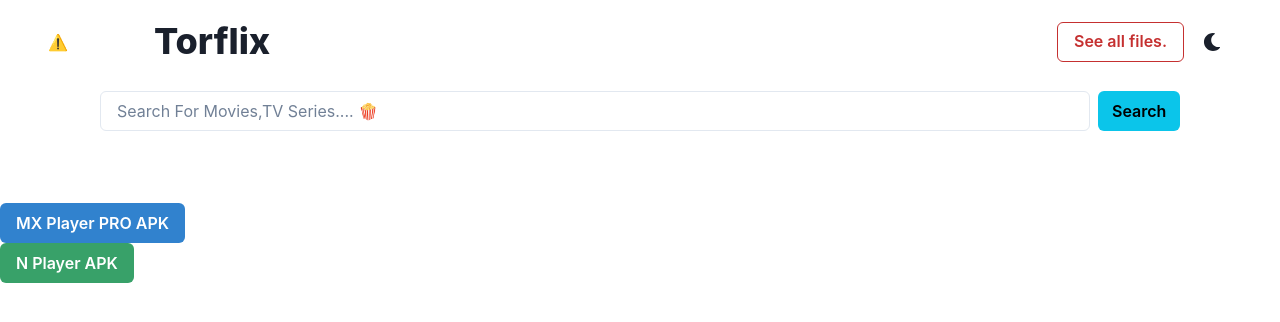
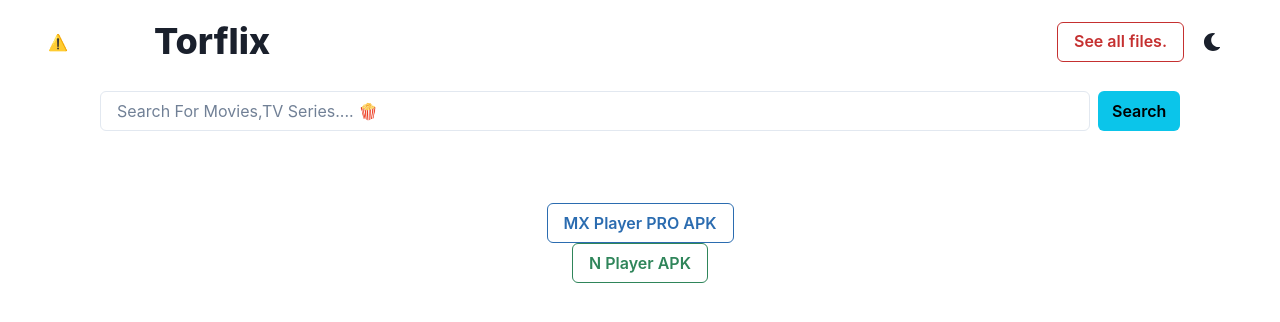
Before and after one commit to dgbkn/torflix, a Next.js app: page / in a window 1280 px wide. Shown: the top 322 px of the page. Built offline with nearby package versions, Linux system fonts and the light colour scheme; no server answers.

Commit message:
Update index.js

```diff
--- a/pages/index.js
+++ b/pages/index.js
@@ -15,13 +15,16 @@ export default function Home() {
       <SearchComponent />
 
 <br/><br/><br/>
+<center>
 <a href="https://apkfab.com/mx-player-pro/com.mxtech.videoplayer.pro/apk?h=0ef4048b1ef9e836e0d0aa54446ba41a377b72d26a804f5fa5af6da4eae328a1">
-<Button colorScheme='blue'>MX Player PRO APK</Button>
+<Button variant='outline' colorScheme='blue'>MX Player PRO APK</Button>
 </a>
 <br/>
 <a href="https://apkfab.com/nplayer/com.newin.nplayer.pro/apk?h=8f5b73317363085f6c1b156a6dd9bc0eb5be07e580a295ed5333710bb862aae8">
-<Button colorScheme='green'>N Player APK</Button>
+<Button variant='outline' colorScheme='green'>N Player APK</Button>
 </a>
+</center>
+
     </div>
 
   )
```
